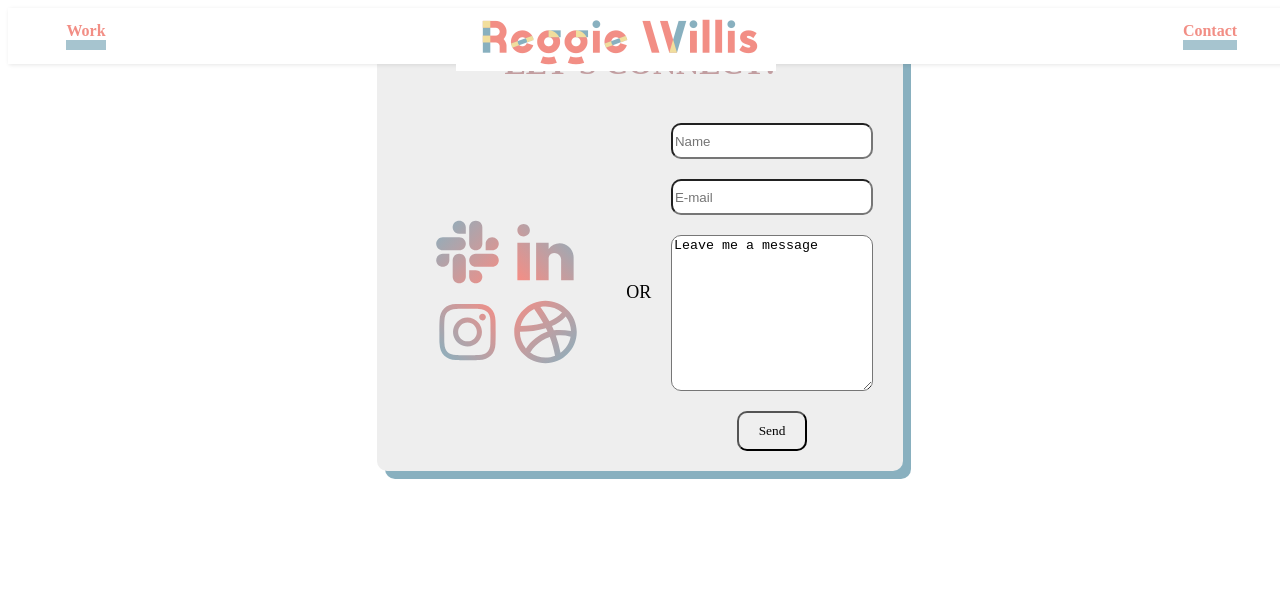
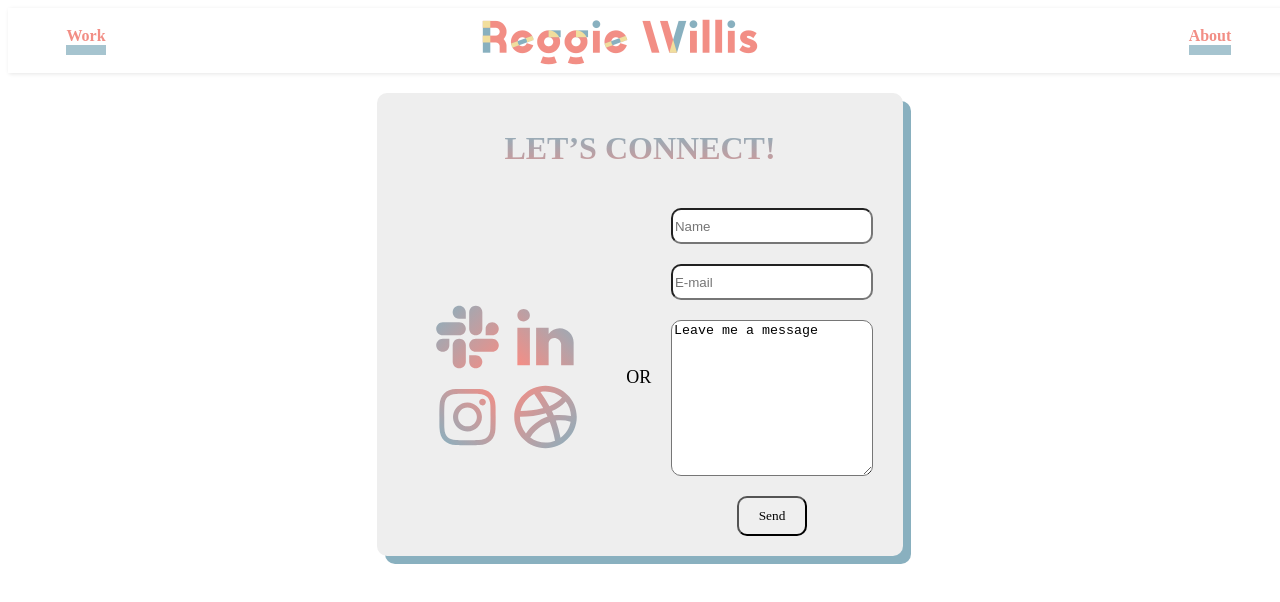
Before and after one commit to ux-portfolio-project/ux-project, a plain HTML site: page contact.html in a window 1280 px wide. Drawn offline with Linux system fonts and the light colour scheme; files whose address does not match are found by name.

Commit message:
finish contact page and styles

```diff
--- a/contact.html
+++ b/contact.html
@@ -18,7 +18,7 @@
         <ul class="menu">
           <li id="work"><a href="projects.html">Work</a></li>
           <li id="about"><a href="about.html">About</a></li>
-          <li><a href="about.html">Contact</a></li>
+          <li><a href="about.html">About</a></li>
         </ul>
       </header>
 
--- a/styles/contact.css
+++ b/styles/contact.css
@@ -1,11 +1,13 @@
 /* HEADER */
 .header {
+    background: rgba(255, 255, 255, 90%);
     box-shadow: 1px 1px 4px 0 rgba(0,0,0,.1);
     position: fixed;
     width: 100%;
     z-index: 3;
+    margin: 0;
     padding-top: 1em 0;
-    height: 7vh;
+    height: 65px;
   }
   /* HEADER MENU */
 
@@ -144,15 +146,18 @@
     top: 0;
   }
 
+  /* CONTACT FORM */
 
 #contacts {
     width: 90%;
     margin: auto;
-    margin-bottom: 50px;
+    margin-bottom: 100px;
     background-color: #eee;
     padding: 10px 0 0em 0;
     box-shadow: 8px 8px #89b0bf;
     border-radius: 10px;
+    position: relative;
+    top: 85px;
   }
 
   #contacts h2 {
@@ -234,7 +239,7 @@
         justify-content: space-between;
         background-color: rgb(255, 255, 255);
         padding:0 3em;
-        height:7vh;
+        height:65px;
         width:95%;
 
         /* position: relative; */
```
